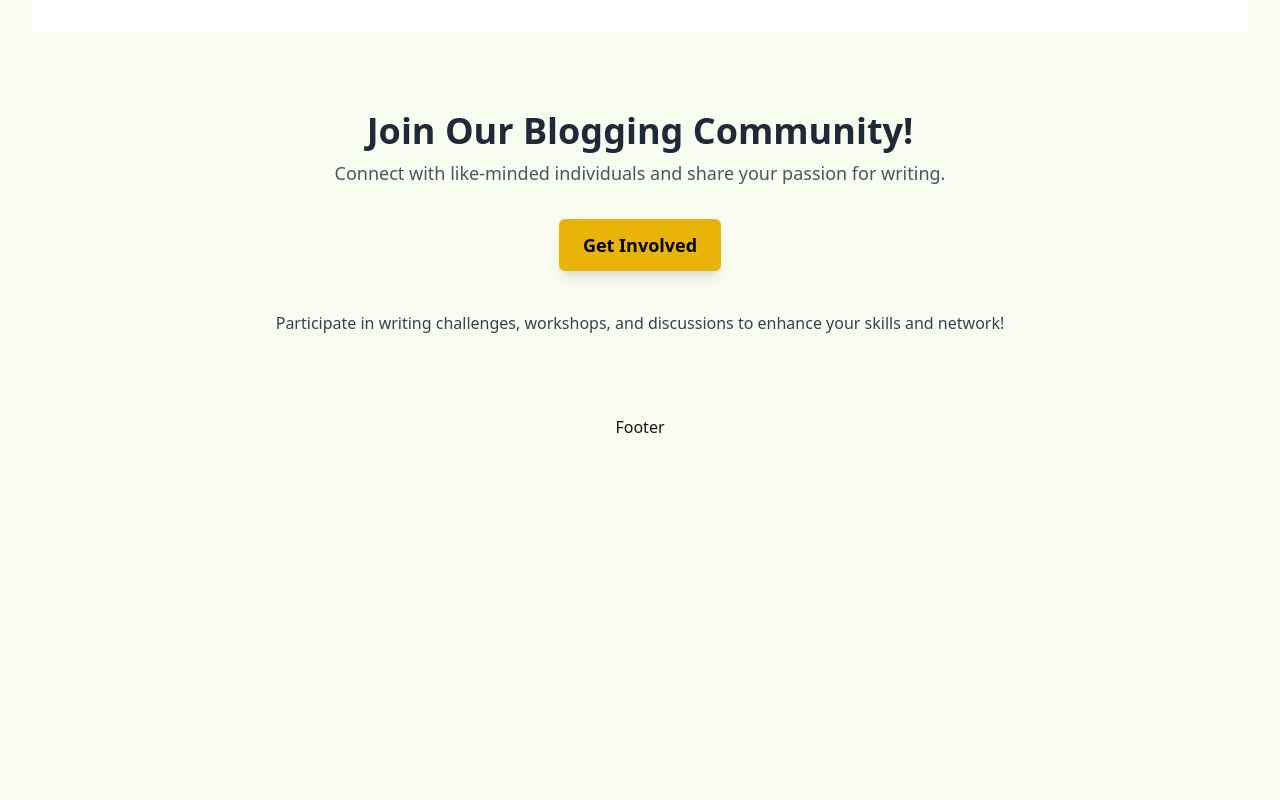
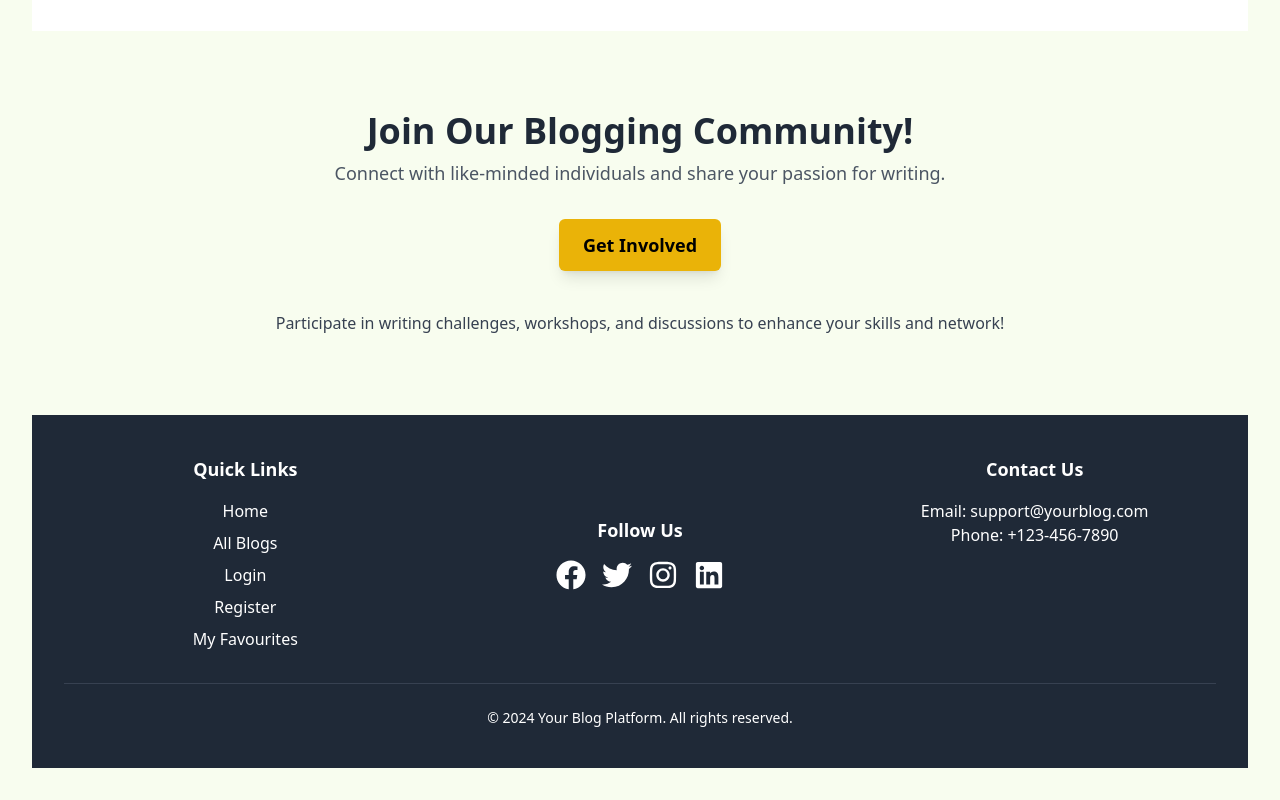
Before and after one commit to Anshul-Sharma01/Blog-SPA-io, a React (Vite) app in the folder client/: page / in a window 1280 px wide. Shown: the part 2649-3449 px from the top of the page. Before the commit the page ends 3120 px from the top, so only its background shows below. Built offline with nearby package versions, Linux system fonts and the light colour scheme; no server answers.

Commit message:
Added a footer component and enhanced the css

```diff
--- a/client/src/Components/Footer.jsx
+++ b/client/src/Components/Footer.jsx
@@ -1,9 +1,78 @@
-function Footer(){
-    return(
-        <>
-            <h1>Footer</h1>
-        </>
-    )
+import { Link } from "react-router-dom";
+import { FaFacebook, FaTwitter, FaInstagram, FaLinkedin } from "react-icons/fa";
+
+function Footer() {
+    return (
+        <footer className="bg-gray-800 text-white py-10">
+            <div className="max-w-7xl mx-auto px-4 sm:px-6 lg:px-8">
+                {/* Upper section with links */}
+                <div className="grid grid-cols-1 md:grid-cols-3 gap-8">
+                    {/* Site Links */}
+                    <div>
+                        <h3 className="text-lg font-semibold mb-4">Quick Links</h3>
+                        <ul className="space-y-2">
+                            <li>
+                                <Link to="/" className="hover:text-blue-400 transition-colors duration-200">
+                                    Home
+                                </Link>
+                            </li>
+                            <li>
+                                <Link to="/blogs/all" className="hover:text-blue-400 transition-colors duration-200">
+                                    All Blogs
+                                </Link>
+                            </li>
+                            <li>
+                                <Link to="/auth/login" className="hover:text-blue-400 transition-colors duration-200">
+                                    Login
+                                </Link>
+                            </li>
+                            <li>
+                                <Link to="/auth/register" className="hover:text-blue-400 transition-colors duration-200">
+                                    Register
+                                </Link>
+                            </li>
+                            <li>
+                                <Link to="/favourites/my" className="hover:text-blue-400 transition-colors duration-200">
+                                    My Favourites
+                                </Link>
+                            </li>
+                        </ul>
+                    </div>
+
+                    {/* Social Media Links */}
+                    <div className="flex flex-col justify-center items-center">
+                        <h3 className="text-lg font-semibold mb-4">Follow Us</h3>
+                        <div className="flex space-x-4">
+                            <a href="https://facebook.com" target="_blank" rel="noreferrer">
+                                <FaFacebook className="text-white hover:text-blue-500 transition-colors duration-200" size={30} />
+                            </a>
+                            <a href="https://twitter.com" target="_blank" rel="noreferrer">
+                                <FaTwitter className="text-white hover:text-blue-400 transition-colors duration-200" size={30} />
+                            </a>
+                            <a href="https://instagram.com" target="_blank" rel="noreferrer">
+                                <FaInstagram className="text-white hover:text-pink-400 transition-colors duration-200" size={30} />
+                            </a>
+                            <a href="https://linkedin.com" target="_blank" rel="noreferrer">
+                                <FaLinkedin className="text-white hover:text-blue-600 transition-colors duration-200" size={30} />
+                            </a>
+                        </div>
+                    </div>
+
+                    {/* Contact Info */}
+                    <div>
+                        <h3 className="text-lg font-semibold mb-4">Contact Us</h3>
+                        <p>Email: support@yourblog.com</p>
+                        <p>Phone: +123-456-7890</p>
+                    </div>
+                </div>
+
+                {/* Bottom section */}
+                <div className="border-t border-gray-700 mt-8 pt-6 text-center text-sm">
+                    <p>&copy; 2024 Your Blog Platform. All rights reserved.</p>
+                </div>
+            </div>
+        </footer>
+    );
 }
 
 export default Footer;
--- a/client/src/Pages/AllBlogs.jsx
+++ b/client/src/Pages/AllBlogs.jsx
@@ -1,7 +1,6 @@
 import { useEffect, useState } from "react";
 import { useNavigate, Link } from "react-router-dom";
 import { useDispatch } from "react-redux";
-
 
 import HomeLayout from "../Layouts/HomeLayout.jsx";
 import { fetchAllBlogsThunk } from "../Redux/Slices/BlogSlice.js";
@@ -43,8 +42,6 @@ function AllBlogs() {
             setPage((prev) => prev + 1);
         }
     }
-
-
 
     function handleBackwardPagination() {
         if (page > 1) {
--- a/client/src/Pages/CreateBlog.jsx
+++ b/client/src/Pages/CreateBlog.jsx
@@ -51,9 +51,7 @@ function CreateBlog() {
             return;
         }
 
-
         const sanitizedContent = DOMPurify.sanitize(blogData.content);
-
 
         const formData = new FormData();
         formData.append("title", blogData.title);
@@ -68,22 +66,22 @@ function CreateBlog() {
 
     return (
         <HomeLayout>
-            <section className="flex flex-row justify-center items-center h-[100vh] ">
+            <section className="flex flex-col h-full min-h-screen bg-gray-100 p-8">
                 <form
                     onSubmit={handleFormSubmit}
-                    className="bg-white shadow-md rounded-lg p-8 w-full max-w-lg"
+                    className="bg-white shadow-md rounded-lg p-8 w-full h-full max-h-[90vh] overflow-y-auto"
                 >
                     <div className="mb-6">
                         <figure className="flex justify-center mb-4">
                             <label
                                 htmlFor="thumbnailUpload"
-                                className="cursor-pointer h-[200px] flex justify-center items-center w-full border border-dashed border-gray-300 rounded-lg"
+                                className="cursor-pointer h-[300px] flex justify-center items-center w-full border border-dashed border-gray-300 rounded-lg"
                             >
                                 {!thumbnailUrl ? (
                                     <MdOutlineWallpaper className="w-20 h-full text-gray-400" />
                                 ) : (
                                     <img
-                                        className="h-[200px] object-cover rounded-md"
+                                        className="h-[300px] object-cover rounded-md"
                                         src={thumbnailUrl}
                                         alt="Thumbnail"
                                     />
```
